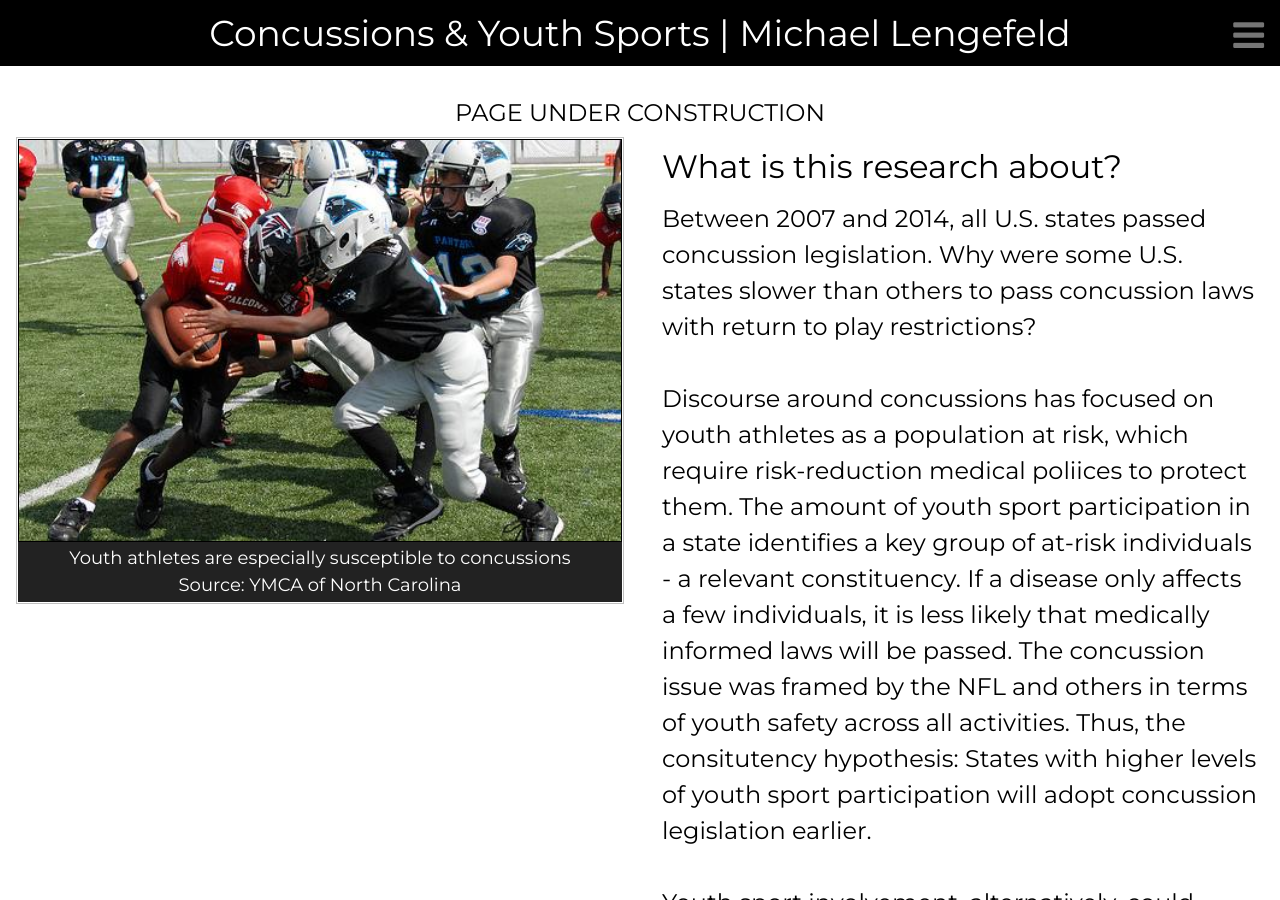
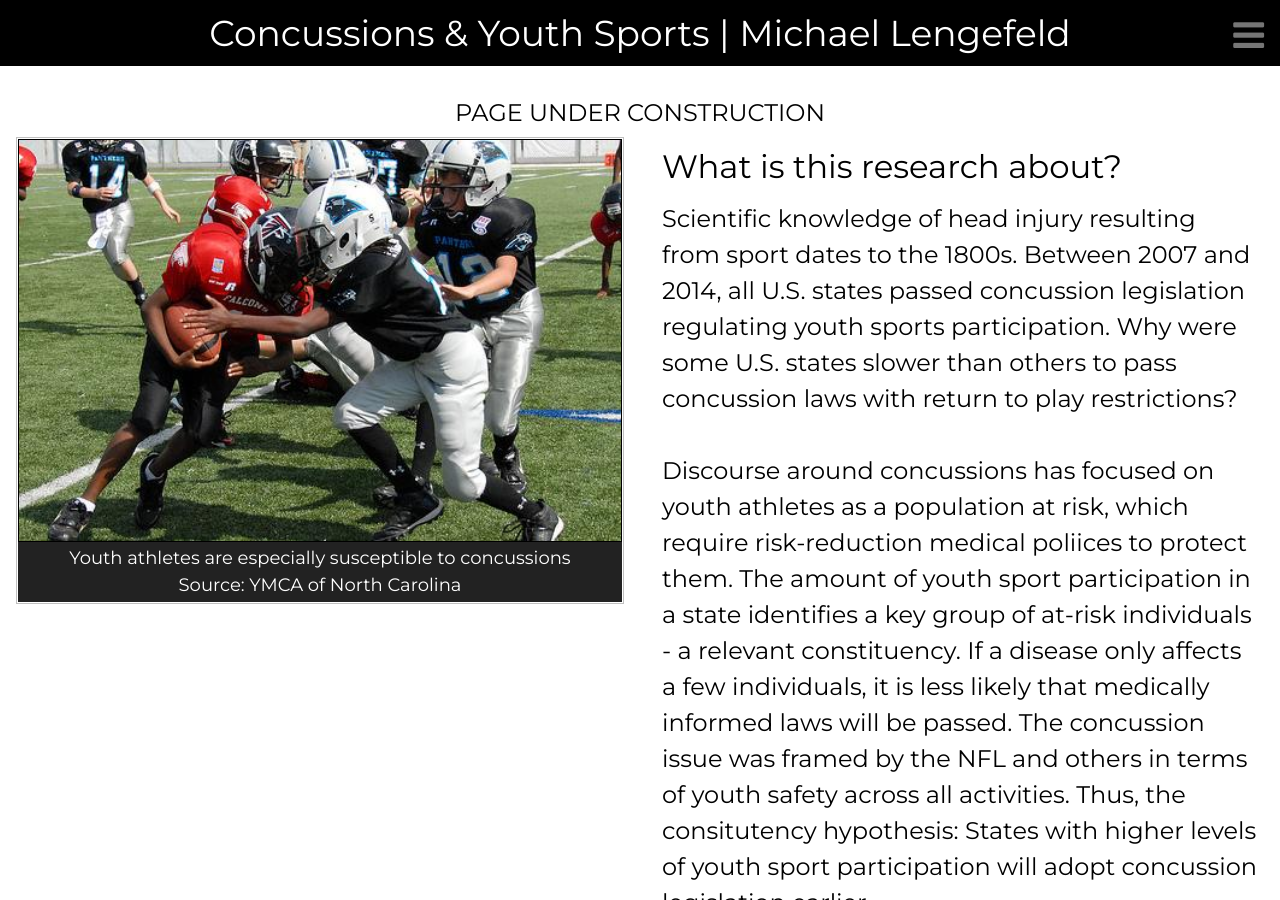
Before and after one commit to resilience1/resilience1.github.io, a Jekyll site: the page built from research/concussion.html, in a window 1280 px wide and 900 px high. Built offline with Jekyll 4.4.1, drawn with Linux system fonts in a browser that asks for light colours; nearby versions of some CDN libraries.

Commit message:
Update concussion.html

```diff
--- a/research/concussion.html
+++ b/research/concussion.html
@@ -166,7 +166,9 @@ title: Concussions & Youth Sports | Michael Lengefeld
 		</div>
 		<div class="w3-half w3-container">
 			<h1>What is this research about?</h1>
-				<h2>Between 2007 and 2014, all U.S. states passed concussion legislation.
+				<h2>Scientific knowledge of head injury resulting from sport dates to the 1800s.
+					Between 2007 and 2014, all U.S. states passed concussion legislation regulating
+					youth sports participation.
 					Why were some U.S. states slower than others to pass concussion laws
 					with return to play restrictions? <br><br>
 
```
